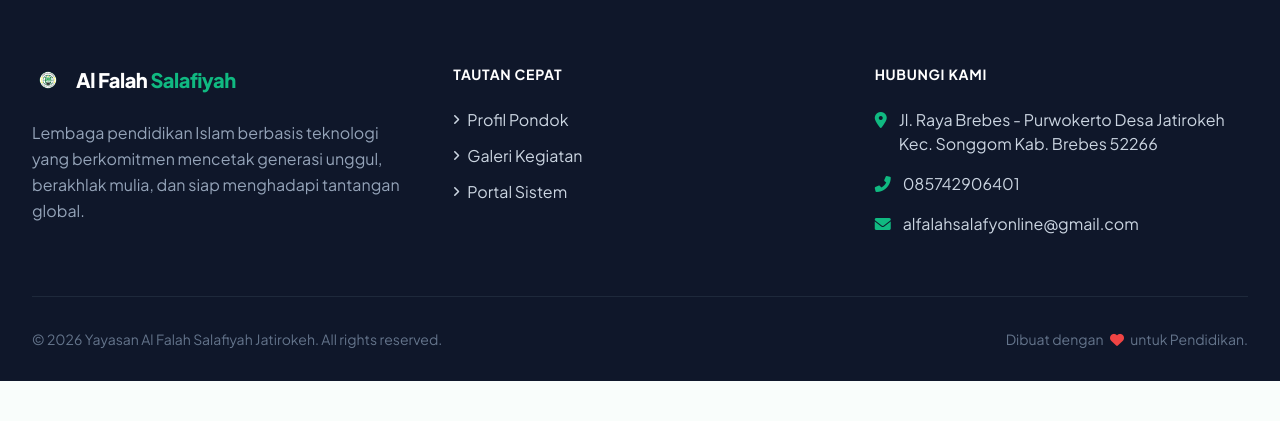
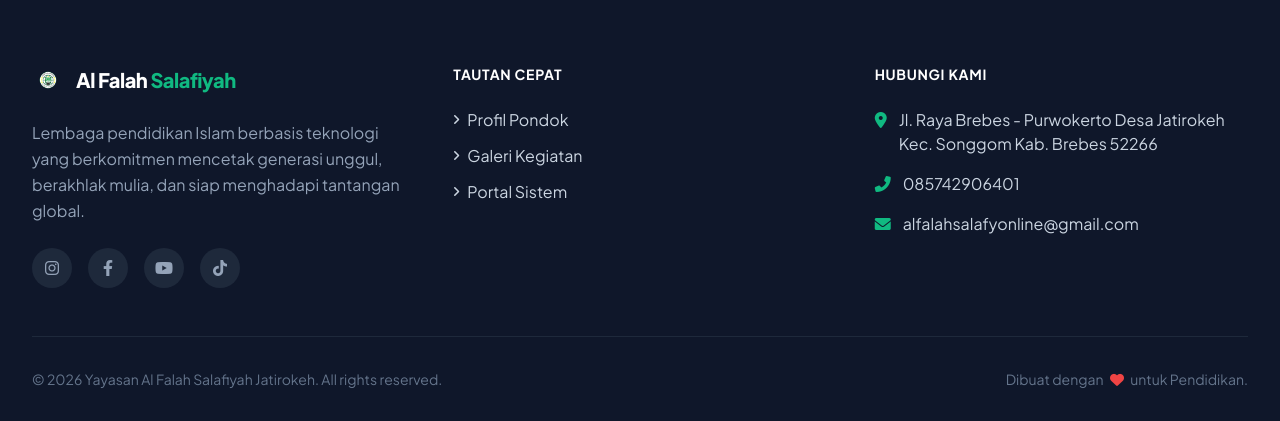
Before and after one commit to zakyrama312/Akademik-Pondok, a PHP site: page / in a window 1280 px wide. Shown: the part 4617-5038 px from the top of the page. Before the commit the page ends 4998 px from the top, so only its background shows below. Run offline with PHP 8.4, Linux system fonts and the light colour scheme; some libraries are stand-ins or nearby versions.

Commit message:
Add social media links to landing page footer

```diff
--- a/index.php
+++ b/index.php
@@ -465,6 +465,21 @@
                     </div>
                     <p class="text-slate-400 leading-relaxed mb-6">Lembaga pendidikan Islam berbasis teknologi yang
                         berkomitmen mencetak generasi unggul, berakhlak mulia, dan siap menghadapi tantangan global.</p>
+
+                    <div class="flex gap-4">
+                        <a href="https://www.instagram.com/alfalahsalafiyahjatirokeh?igsh=MTM3ZW1qYzd0amxxOA==" target="_blank" class="w-10 h-10 bg-slate-800 rounded-full flex items-center justify-center text-slate-400 hover:bg-emerald-500 hover:text-white transition duration-300">
+                            <i class="fab fa-instagram"></i>
+                        </a>
+                        <a href="https://www.facebook.com/share/1BXg9kRdLG/" target="_blank" class="w-10 h-10 bg-slate-800 rounded-full flex items-center justify-center text-slate-400 hover:bg-emerald-500 hover:text-white transition duration-300">
+                            <i class="fab fa-facebook-f"></i>
+                        </a>
+                        <a href="https://youtube.com/@alfalahfoundation?si=wp_Z7cDkqPUZPu_B" target="_blank" class="w-10 h-10 bg-slate-800 rounded-full flex items-center justify-center text-slate-400 hover:bg-emerald-500 hover:text-white transition duration-300">
+                            <i class="fab fa-youtube"></i>
+                        </a>
+                        <a href="https://www.tiktok.com/@alfalahsalafyahjatirokeh?_r=1&_t=ZS-98GANaQpuvB" target="_blank" class="w-10 h-10 bg-slate-800 rounded-full flex items-center justify-center text-slate-400 hover:bg-emerald-500 hover:text-white transition duration-300">
+                            <i class="fab fa-tiktok"></i>
+                        </a>
+                    </div>
                 </div>
 
                 <div>
```
